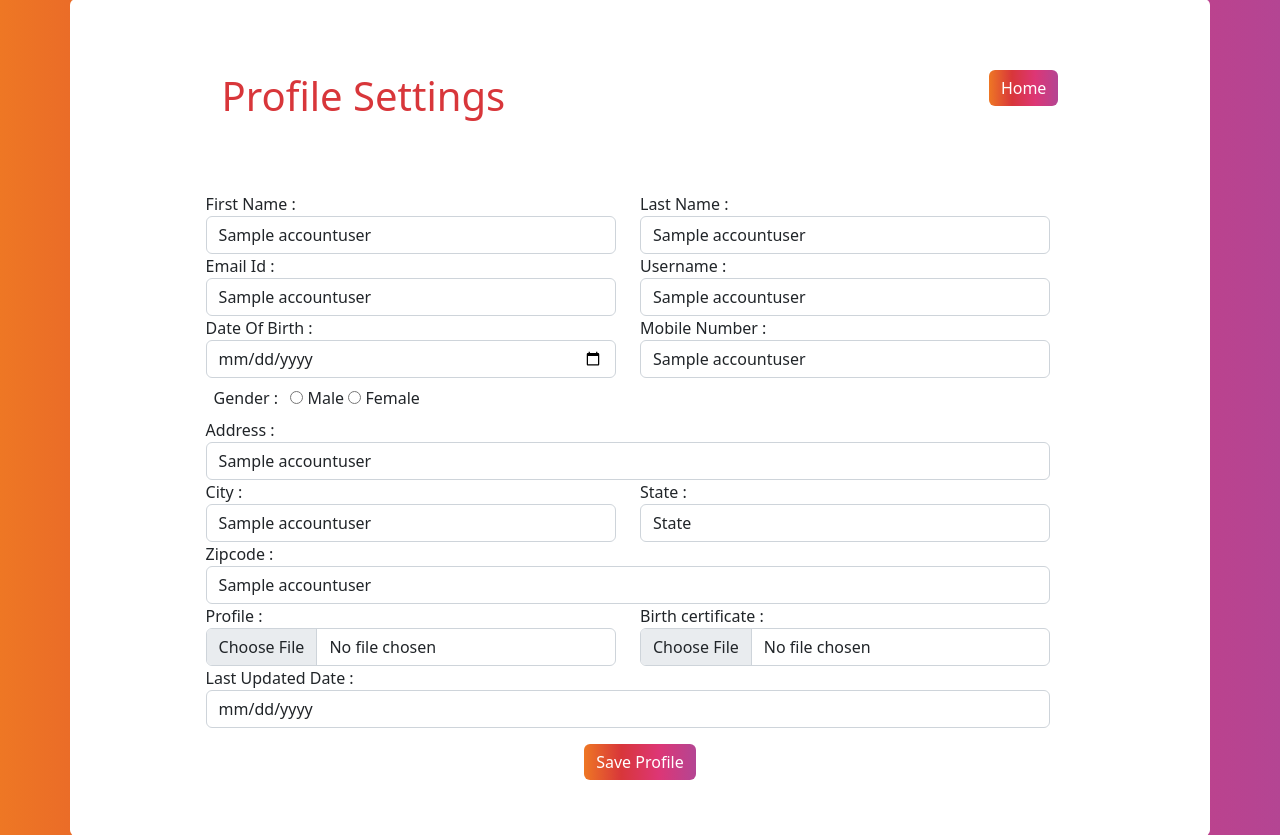
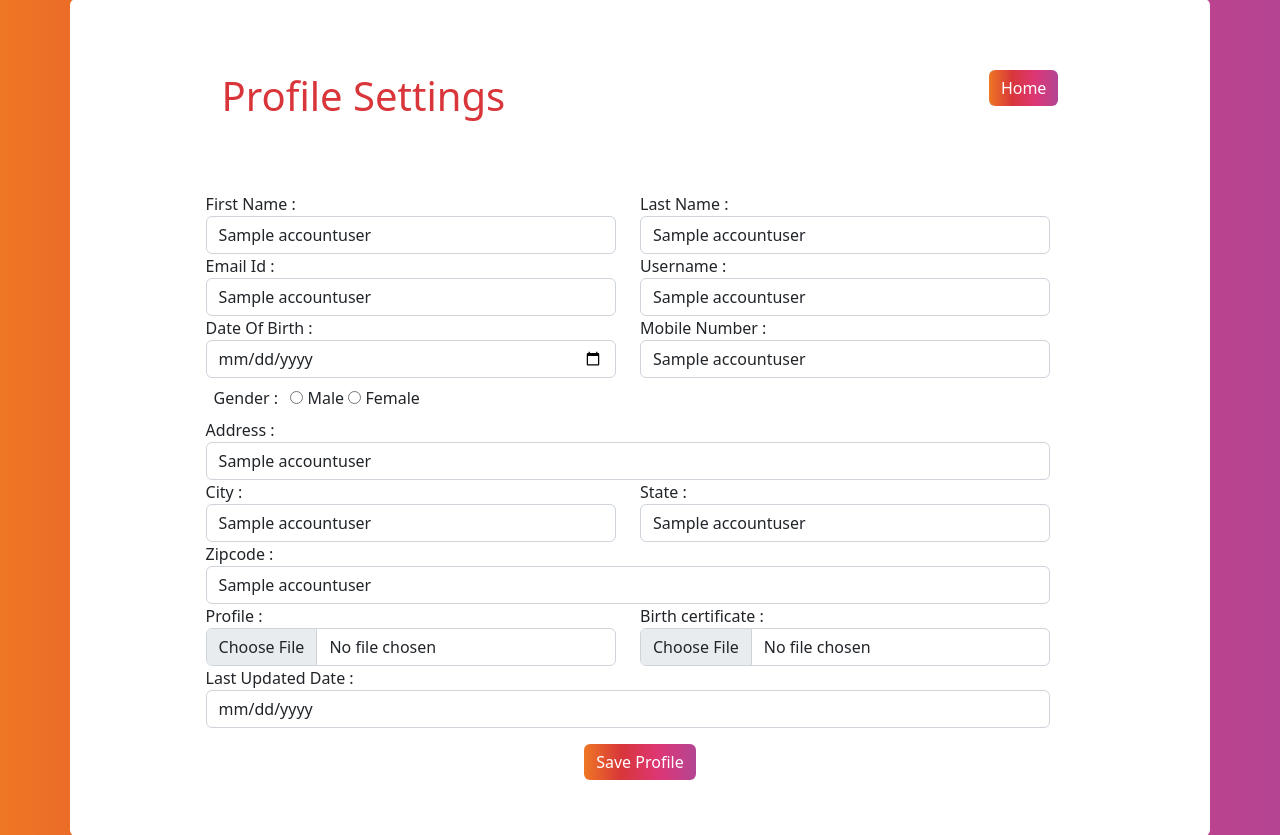
Before and after one commit to AmiTrambadiya/Employee_Management_System, a Flask app: template templates/update_user.html in a window 1280 px wide. Shown: the part 49-884 px from the top of the page. Run offline with Flask 2, Linux system fonts and the light colour scheme; the template is opened without the code that fills it: most values are stand-ins (such as "Sample title", 1, 10 or a date in 2020); some libraries are stand-ins or nearby versions.

Commit message:
A code change that improves in placeholder of state field

```diff
--- a/templates/update_user.html
+++ b/templates/update_user.html
@@ -71,7 +71,14 @@
                     <div class="col-md-6">
                         <label>State :</label>
                          <select id="chkstate" name="state" class="form-control" value="{{accountuser[9] or '' }}">
-            <option value="{{accountuser[9] or '' }}" selected>State</option>
+                            <option value="" selected>
+                    {% if accountuser[9] != None %}
+                    {{accountuser[9] or '' }}
+                    {% else %}
+                    State
+                    {% endif %}
+                    </option>
+            <option value="{{accountuser[9] or '' }}" selected>{{accountuser[9] or '' }}</option>
             <option value="Andaman and Nicobar Islands">Andaman and Nicobar Islands</option>
             <option value="Andhra Pradesh">Andhra Pradesh</option>
             <option value="Arunachal Pradesh">Arunachal Pradesh</option>
```
